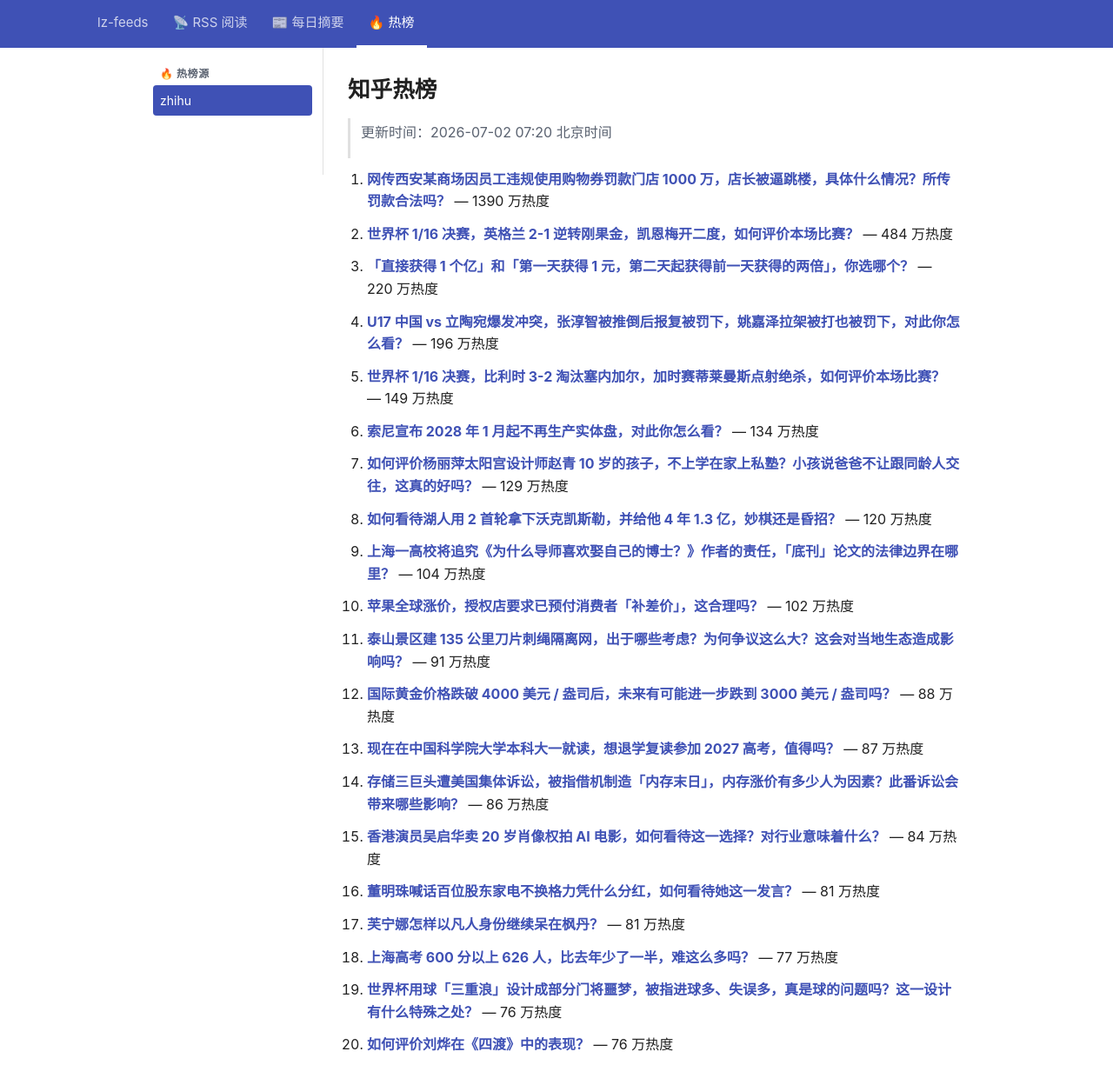
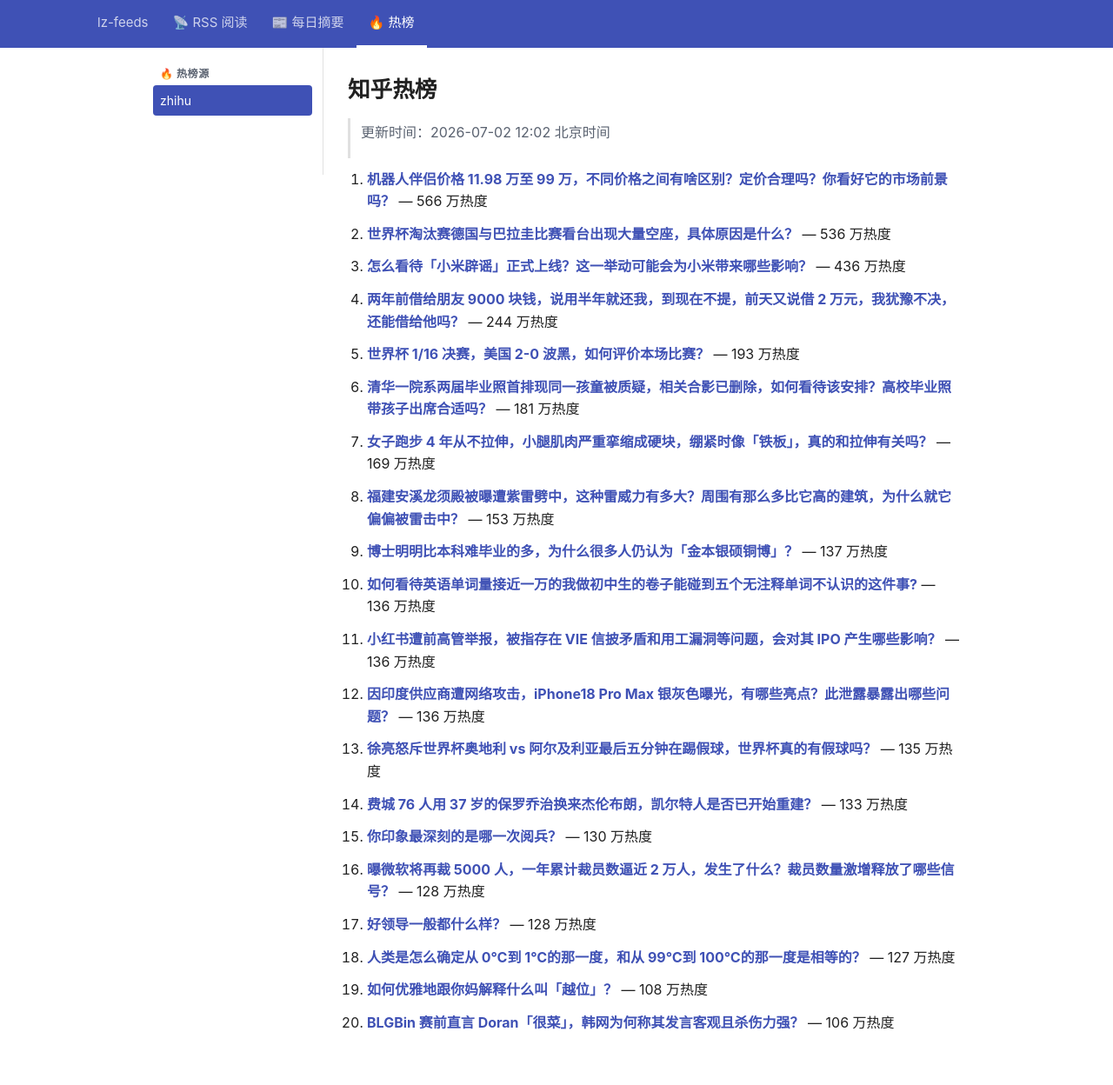
Before and after one commit to lizhang0101/lz-feeds, a Jekyll site: the page built from _hotlist/zhihu.md, in a window 1280 px wide and 1279 px high. Shown: the top 1248 px of the window at 87% size. Built offline with Jekyll 4.4.1, drawn with Linux system fonts in a browser that asks for light colours.

Commit message:
hotlist: 2026-07-02T04:02Z

```diff
--- a/_hotlist/zhihu.md
+++ b/_hotlist/zhihu.md
@@ -1,48 +1,48 @@
 ---
-updated: 2026-07-02 07:20 北京时间
+updated: 2026-07-02 12:02 北京时间
 count: 20
 ---
 
 # 知乎热榜
 
-> 更新时间：2026-07-02 07:20 北京时间
+> 更新时间：2026-07-02 12:02 北京时间
 
-1. **[网传西安某商场因员工违规使用购物券罚款门店 1000 万，店长被逼跳楼，具体什么情况？所传罚款合法吗？](https://www.zhihu.com/question/2055720085604366004)** — 1390 万热度
+1. **[机器人伴侣价格 11.98 万至 99 万，不同价格之间有啥区别？定价合理吗？你看好它的市场前景吗？](https://www.zhihu.com/question/2055620022316131446)** — 566 万热度
 
-2. **[世界杯 1/16 决赛，英格兰 2-1 逆转刚果金，凯恩梅开二度，如何评价本场比赛？](https://www.zhihu.com/question/2055624616605922427)** — 484 万热度
+2. **[世界杯淘汰赛德国与巴拉圭比赛看台出现大量空座，具体原因是什么？](https://www.zhihu.com/question/2055271796257939479)** — 536 万热度
 
-3. **[「直接获得 1 个亿」和「第一天获得 1 元，第二天起获得前一天获得的两倍」，你选哪个？](https://www.zhihu.com/question/2054997832579412084)** — 220 万热度
+3. **[怎么看待「小米辟谣」正式上线？这一举动可能会为小米带来哪些影响？](https://www.zhihu.com/question/2055340835823212244)** — 436 万热度
 
-4. **[U17 中国 vs 立陶宛爆发冲突，张淳智被推倒后报复被罚下，姚嘉泽拉架被打也被罚下，对此你怎么看？](https://www.zhihu.com/question/2055601585929938402)** — 196 万热度
+4. **[两年前借给朋友 9000 块钱，说用半年就还我，到现在不提，前天又说借 2 万元，我犹豫不决，还能借给他吗？](https://www.zhihu.com/question/2053746045843137993)** — 244 万热度
 
-5. **[世界杯 1/16 决赛，比利时 3-2 淘汰塞内加尔，加时赛蒂莱曼斯点射绝杀，如何评价本场比赛？](https://www.zhihu.com/question/2055629959377444878)** — 149 万热度
+5. **[世界杯 1/16 决赛，美国 2-0 波黑，如何评价本场比赛？](https://www.zhihu.com/question/2055662320273942290)** — 193 万热度
 
-6. **[索尼宣布 2028 年 1 月起不再生产实体盘，对此你怎么看？](https://www.zhihu.com/question/2055749849425958003)** — 134 万热度
+6. **[清华一院系两届毕业照首排现同一孩童被质疑，相关合影已删除，如何看待该安排？高校毕业照带孩子出席合适吗？](https://www.zhihu.com/question/2055291418004943449)** — 181 万热度
 
-7. **[如何评价杨丽萍太阳宫设计师赵青 10 岁的孩子，不上学在家上私塾？小孩说爸爸不让跟同龄人交往，这真的好吗？](https://www.zhihu.com/question/2055329739611398639)** — 129 万热度
+7. **[女子跑步 4 年从不拉伸，小腿肌肉严重挛缩成硬块，绷紧时像「铁板」，真的和拉伸有关吗？](https://www.zhihu.com/question/2054902602291318842)** — 169 万热度
 
-8. **[如何看待湖人用 2 首轮拿下沃克凯斯勒，并给他 4 年 1.3 亿，妙棋还是昏招？](https://www.zhihu.com/question/2055803361560092921)** — 120 万热度
+8. **[福建安溪龙须殿被曝遭紫雷劈中，这种雷威力有多大？周围有那么多比它高的建筑，为什么就它偏偏被雷击中？](https://www.zhihu.com/question/2055683206213361694)** — 153 万热度
 
-9. **[上海一高校将追究《为什么导师喜欢娶自己的博士？》作者的责任，「底刊」论文的法律边界在哪里？](https://www.zhihu.com/question/2055014552882901099)** — 104 万热度
+9. **[博士明明比本科难毕业的多，为什么很多人仍认为「金本银硕铜博」？](https://www.zhihu.com/question/5587850354)** — 137 万热度
 
-10. **[苹果全球涨价，授权店要求已预付消费者「补差价」，这合理吗？](https://www.zhihu.com/question/2055358841626308640)** — 102 万热度
+10. **[如何看待英语单词量接近一万的我做初中生的卷子能碰到五个无注释单词不认识的这件事?](https://www.zhihu.com/question/1957395370515596292)** — 136 万热度
 
-11. **[泰山景区建 135 公里刀片刺绳隔离网，出于哪些考虑？为何争议这么大？这会对当地生态造成影响吗？](https://www.zhihu.com/question/2055221922401719448)** — 91 万热度
+11. **[小红书遭前高管举报，被指存在 VIE 信披矛盾和用工漏洞等问题，会对其 IPO 产生哪些影响？](https://www.zhihu.com/question/2055605976686751890)** — 136 万热度
 
-12. **[国际黄金价格跌破 4000 美元 / 盎司后，未来有可能进一步跌到 3000 美元 / 盎司吗？](https://www.zhihu.com/question/2053257491765581754)** — 88 万热度
+12. **[因印度供应商遭网络攻击，iPhone18 Pro Max 银灰色曝光，有哪些亮点？此泄露暴露出哪些问题？](https://www.zhihu.com/question/2055321023403095974)** — 136 万热度
 
-13. **[现在在中国科学院大学本科大一就读，想退学复读参加 2027 高考，值得吗？](https://www.zhihu.com/question/2047865845272016838)** — 87 万热度
+13. **[徐亮怒斥世界杯奥地利 vs 阿尔及利亚最后五分钟在踢假球，世界杯真的有假球吗？](https://www.zhihu.com/question/2055112420578928579)** — 135 万热度
 
-14. **[存储三巨头遭美国集体诉讼，被指借机制造「内存末日」，内存涨价有多少人为因素？此番诉讼会带来哪些影响？](https://www.zhihu.com/question/2054955103715422237)** — 86 万热度
+14. **[费城 76 人用 37 岁的保罗乔治换来杰伦布朗，凯尔特人是否已开始重建？](https://www.zhihu.com/question/2055915037844416501)** — 133 万热度
 
-15. **[香港演员吴启华卖 20 岁肖像权拍 AI 电影，如何看待这一选择？对行业意味着什么？](https://www.zhihu.com/question/2055055883843925167)** — 84 万热度
+15. **[你印象最深刻的是哪一次阅兵？](https://www.zhihu.com/question/1923688021670232648)** — 130 万热度
 
-16. **[董明珠喊话百位股东家电不换格力凭什么分红，如何看待她这一发言？](https://www.zhihu.com/question/2055610751952187834)** — 81 万热度
+16. **[曝微软将再裁 5000 人，一年累计裁员数逼近 2 万人，发生了什么？裁员数量激增释放了哪些信号？](https://www.zhihu.com/question/2055639658021615404)** — 128 万热度
 
-17. **[芙宁娜怎样以凡人身份继续呆在枫丹？](https://www.zhihu.com/question/629665662)** — 81 万热度
+17. **[好领导一般都什么样？](https://www.zhihu.com/question/266893966)** — 128 万热度
 
-18. **[上海高考 600 分以上 626 人，比去年少了一半，难这么多吗？](https://www.zhihu.com/question/2053101644359759255)** — 77 万热度
+18. **[人类是怎么确定从 0℃到 1℃的那一度，和从 99℃到 100℃的那一度是相等的？](https://www.zhihu.com/question/2054260183191269704)** — 127 万热度
 
-19. **[世界杯用球「三重浪」设计成部分门将噩梦，被指进球多、失误多，真是球的问题吗？这一设计有什么特殊之处？](https://www.zhihu.com/question/2054886475376719521)** — 76 万热度
+19. **[如何优雅地跟你妈解释什么叫「越位」？](https://www.zhihu.com/question/2055705076950196578)** — 108 万热度
 
-20. **[如何评价刘烨在《四渡》中的表现？](https://www.zhihu.com/question/2053629023125877658)** — 76 万热度
+20. **[BLGBin 赛前直言 Doran「很菜」，韩网为何称其发言客观且杀伤力强？](https://www.zhihu.com/question/2055695093999330658)** — 106 万热度
```
